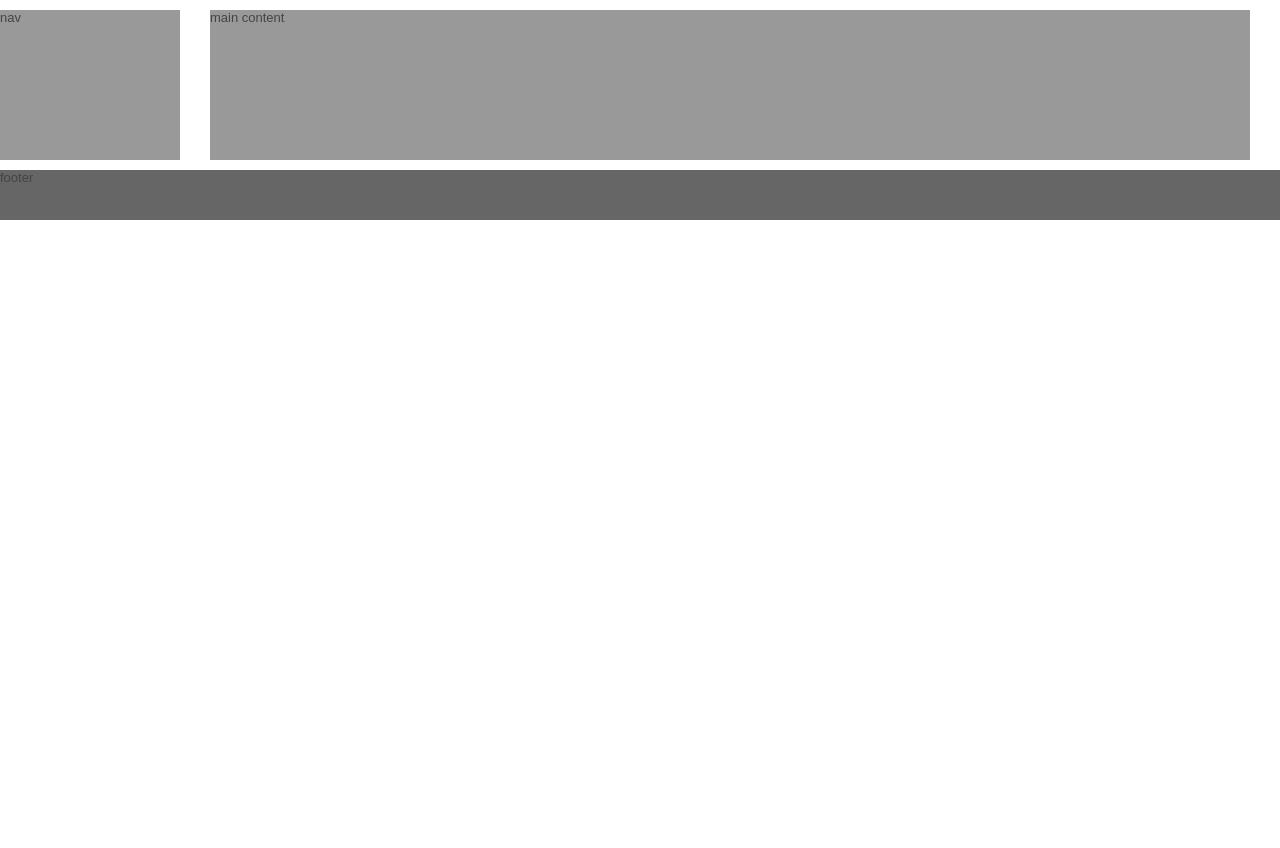
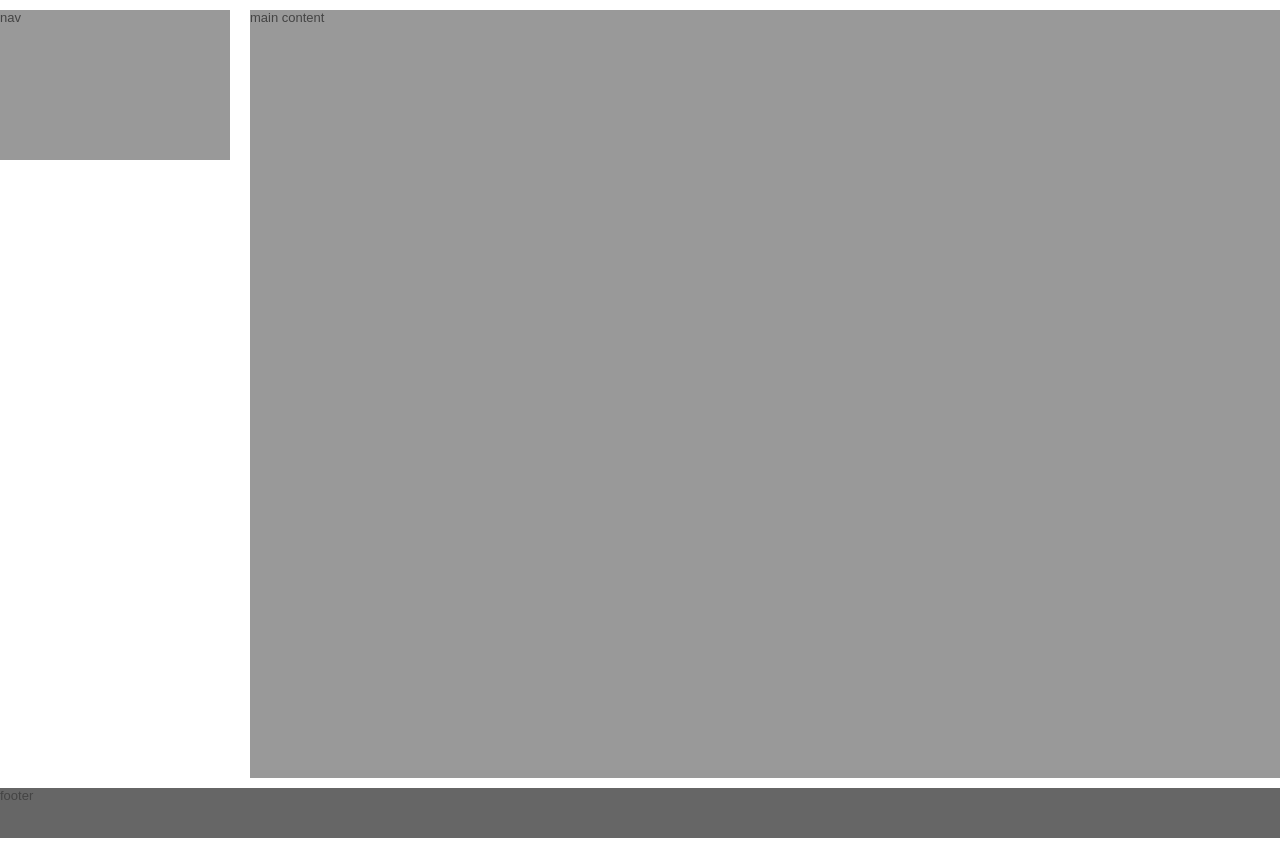
Before and after one commit to akabaker/capstone_testing, a Django app: template home/templates/base.html in a window 1280 px wide. Shown: the part 50-898 px from the top of the page. Before the commit the page ends 270 px from the top, so only its background shows below. Run offline with Django 3.2, Linux system fonts and the light colour scheme; the template is opened without the code that fills it, so the values that code supplies are empty; some libraries are stand-ins or nearby versions.

Commit message:
Added maps.js

```diff
--- a/home/templates/base.html
+++ b/home/templates/base.html
@@ -40,6 +40,7 @@
   {% block js-libs %}
     <!-- Grab Google CDN's jQuery. fall back to local if necessary -->
     <script src="https://ajax.googleapis.com/ajax/libs/jquery/1.5.0/jquery.min.js"></script>
+    <script src="http://maps.google.com/maps/api/js?sensor=false"></script>
   	<!--<script src="/static/js/libs/js/jquery-ui-1.8.7.custom.min.js"></script>
     <script>!window.jQuery && document.write(unescape('%3Cscript src="/static/js/libs/js/jquery-1.4.4.min.js"%3E%3C/script%3E'))</script>
     -->
--- a/static/css/style.css
+++ b/static/css/style.css
@@ -6,15 +6,15 @@
 
 #nav {
 	float: left;
-	width: 180px;
+	width: 230px;
 	height: 150px;
 	background-color: #999;
 	margin-bottom: 10px;
 }
 
 #main {
-	margin: 0 30px 10px 210px;
-	height: 150px;
+	margin: 0 0 10px 250px;
+	height: 768px;
 	background-color: #999;
 }
 
```
Also changed, not shown: home/templates/home.html (+10 -2 lines), static/js/map.js (added, +10 -0 lines), 6 other files.
